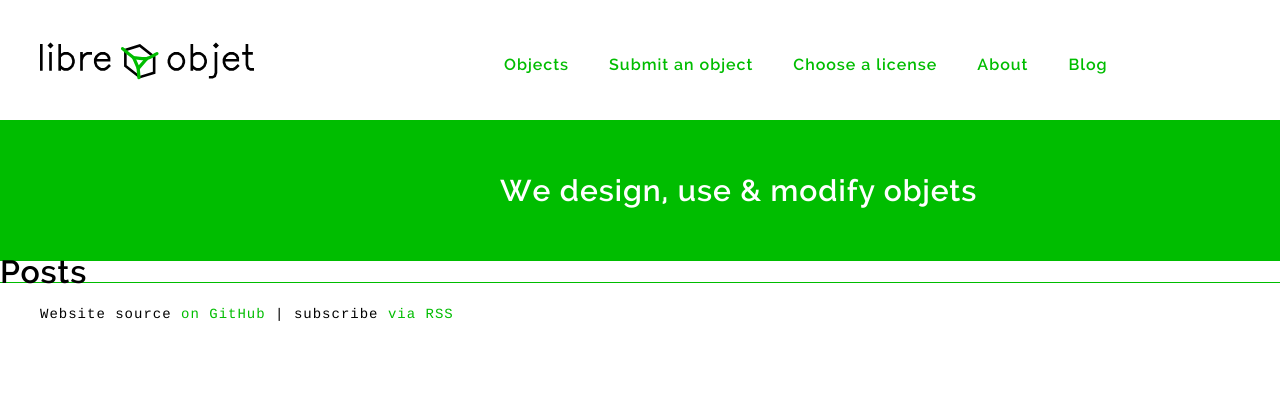
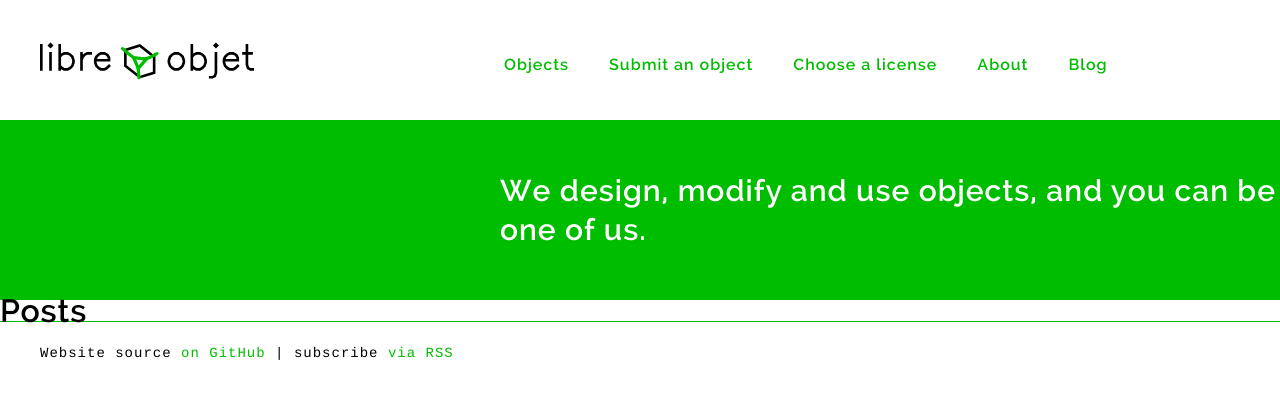
Before and after one commit to libreobjet/libreobjet.github.io, a Jekyll site: the page built from index.html, in a window 1280 px wide. Shown: the top 399 px of the page. Built offline with Jekyll 4.4.1, drawn with Linux system fonts in a browser that asks for light colours.

Commit message:
Rewrote moto over 2 lines

```diff
--- a/_config.yml
+++ b/_config.yml
@@ -8,7 +8,9 @@
 # Site settings
 title: Libre Objet
 email: hello@libreobjet.org
-moto: We design, use & modify objets
+moto: > #
+  We design, modify and use objects,
+  and you can be one of us.
 description: > # this means to ignore newlines until "baseurl:"
   Write an awesome description for your new site here. You can edit this
   line in _config.yml. It will appear in your document head meta (for
```
